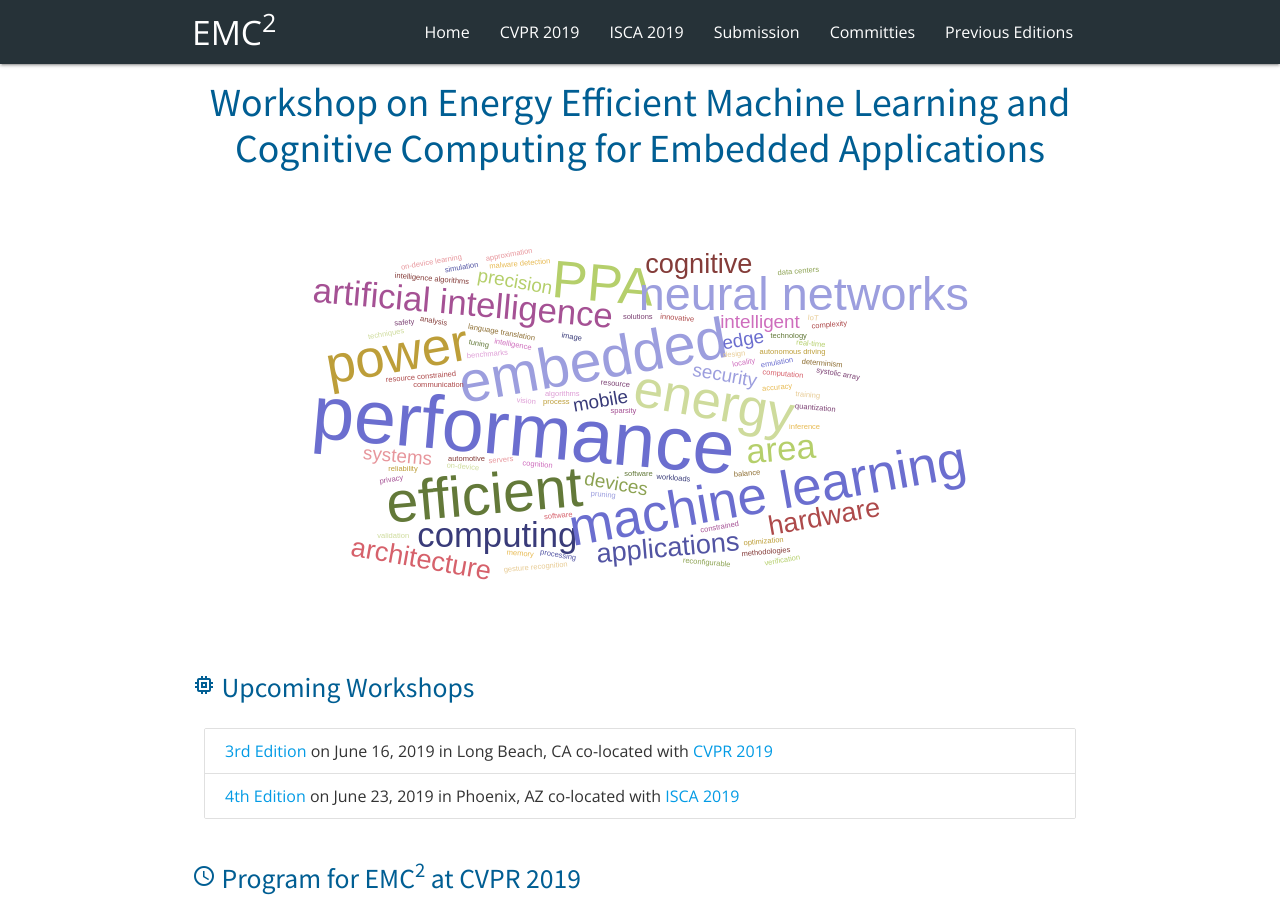
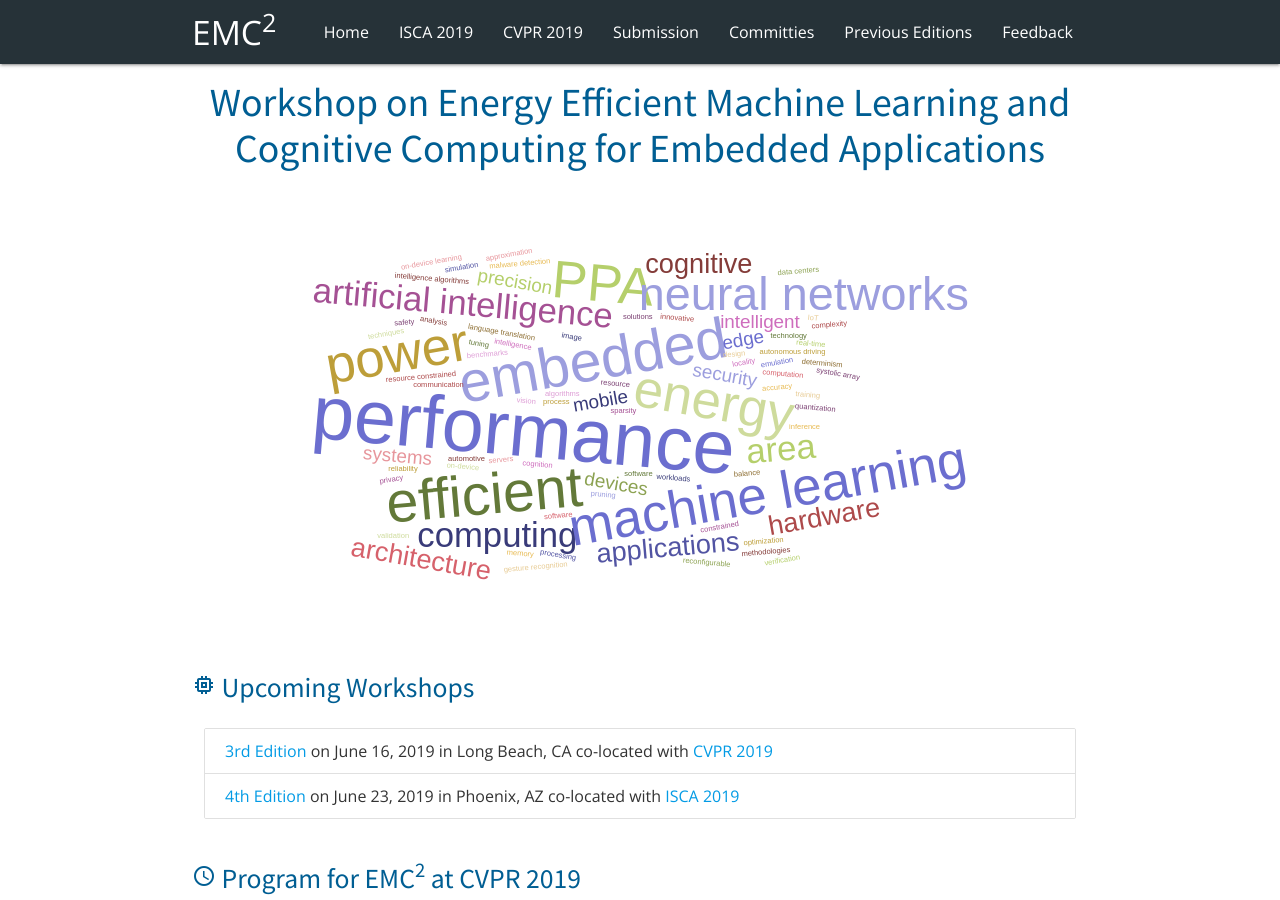
Before and after one commit to mgoldfar/emc2-web, a Jekyll site: the page built from index.html, in a window 1280 px wide and 900 px high. Built offline with Jekyll 4.4.1, drawn with Linux system fonts in a browser that asks for light colours.

Commit message:
Display two most recent editions on nav links instead of only upcoming.

```diff
--- a/_includes/nav-links.html
+++ b/_includes/nav-links.html
@@ -1,11 +1,13 @@
 <li><a href="/">Home</a></li>
 
-{% for ed in site.editions %}
-{% if ed.is_upcoming %}
-<li><a href="{{ ed.url }}">{{ ed.colocated_short }}</a></li>
-{% endif %}
+
+{% assign sorted_editions = site.editions|sort:"event_date"|reverse %}
+
+{% for ed in sorted_editions limit: 2 %}
+    <li><a href="{{ ed.url }}">{{ ed.colocated_short }}</a></li>
 {% endfor %}
 
 <li><a href="/submission">Submission</a></li>
 <li><a href="/program-committee">Committies</a></li>
 <li><a href="/previous-editions">Previous Editions</a></li>
+<li><a href="/feedback">Feedback</a></li>
```
